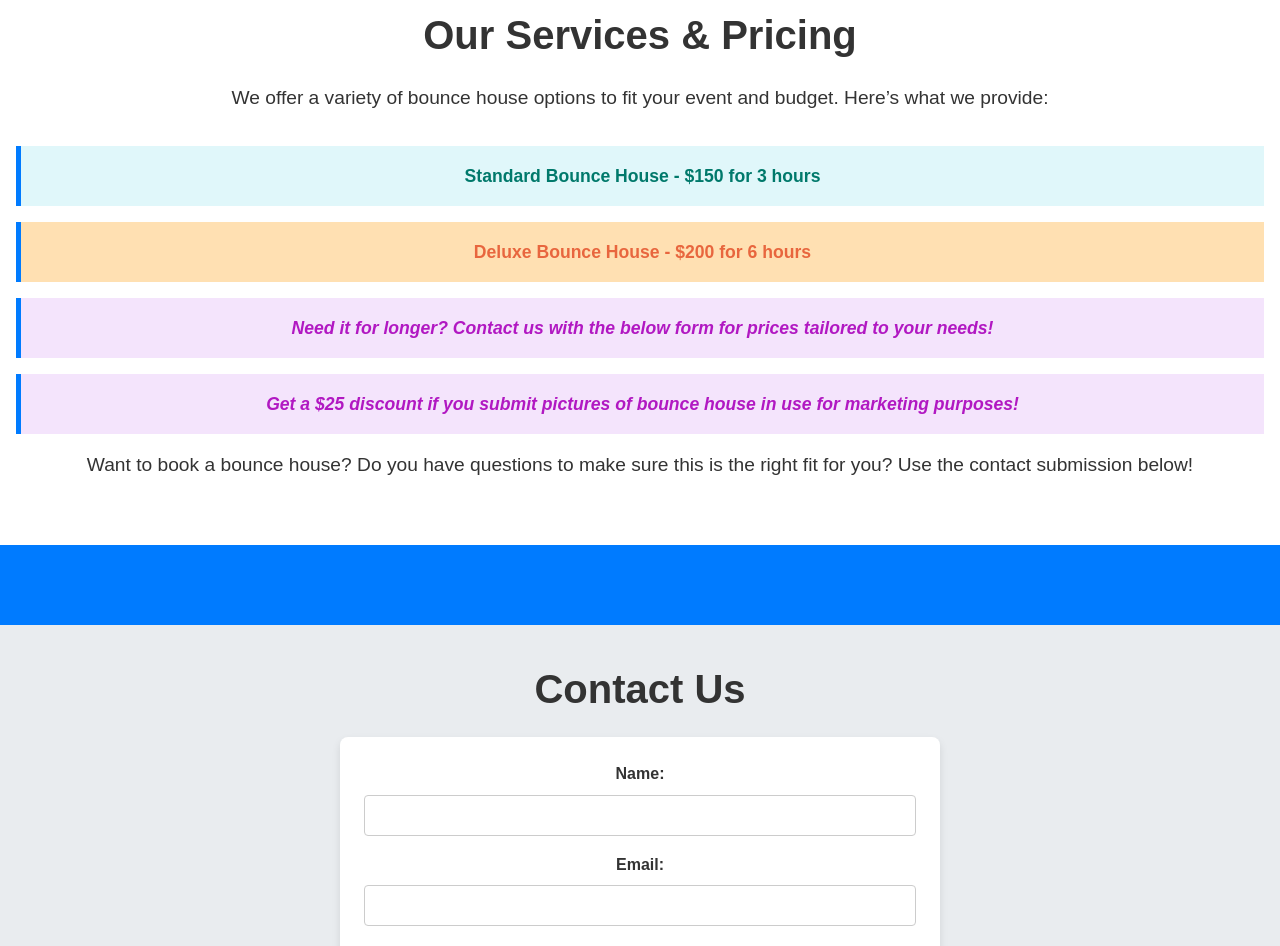
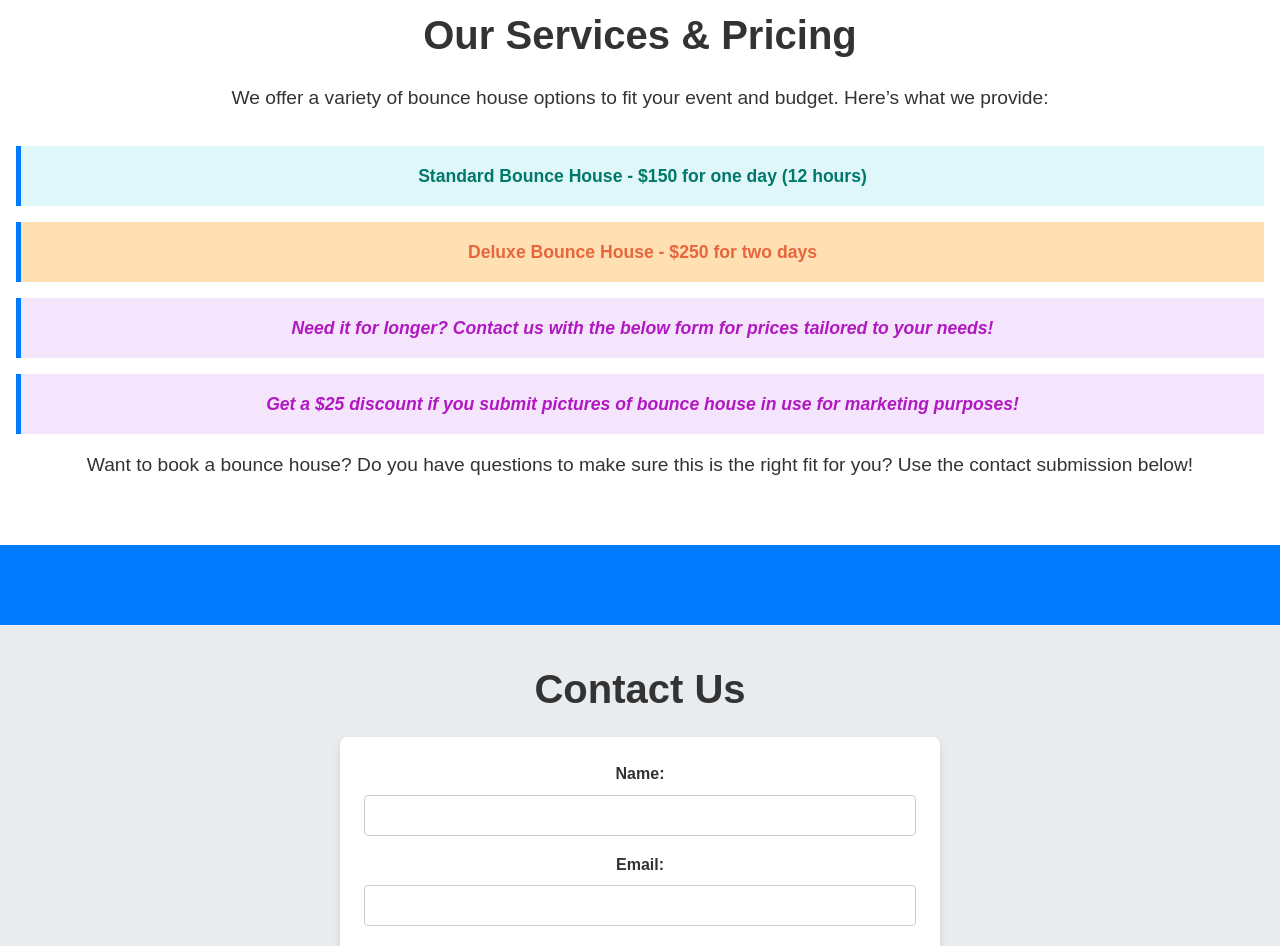
Before and after one commit to KacysGit/bounceHouse, a plain HTML site: page index.html in a window 1280 px wide. Shown: the part 1353-2299 px from the top of the page. Drawn offline with Linux system fonts and the light colour scheme.

Commit message:
updated prices

```diff
--- a/index.html
+++ b/index.html
@@ -94,8 +94,8 @@
         <h2>Our Services & Pricing</h2>
         <p>We offer a variety of bounce house options to fit your event and budget. Here’s what we provide:</p>
         <ul>
-            <li class="standard-bounce">Standard Bounce House - $150 for 3 hours</li>
-            <li class="deluxe-bounce">Deluxe Bounce House - $200 for 6 hours</li>
+            <li class="standard-bounce">Standard Bounce House - $150 for one day (12 hours)</li>
+            <li class="deluxe-bounce">Deluxe Bounce House - $250 for two days</li>
             <li class="contact-us">Need it for longer? Contact us with the below form for prices tailored to your needs!</li>
             <li class="discount">Get a $25 discount if you submit pictures of bounce house in use for marketing purposes!</li>
         </ul>
```
